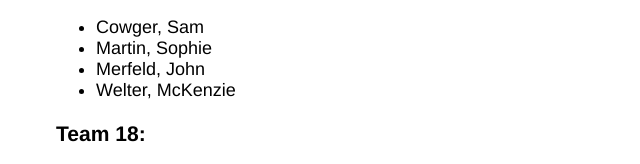
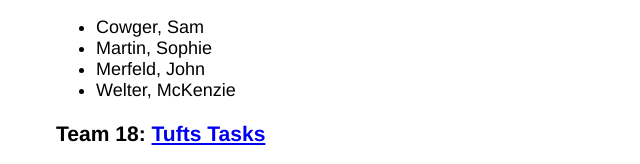
Before and after one commit to SookritM/WebProgramming, a plain HTML site: page assignments/semester_group_project.html in a window 1280 px wide. Shown: the part 2900-3064 px from the top of the page, without its empty margins (8-648 px from the left). Drawn offline with Linux system fonts and the light colour scheme.

Commit message:
Added semester project link

```diff
--- a/assignments/semester_group_project.html
+++ b/assignments/semester_group_project.html
@@ -161,7 +161,7 @@
 <li>Welter, McKenzie</li>
 </ul>
 
-<h3>Team 18: <a href="" target="_blank"></a></h3>
+<h3>Team 18: <a href="https://tuftsdev.github.io/comp20-s2017-team18/frontend/html/index.html" target="_blank">Tufts Tasks</a></h3>
 <ul>
 <li>Bacher, Jordan</li>
 <li>Hinck, Darcy</li>
```
